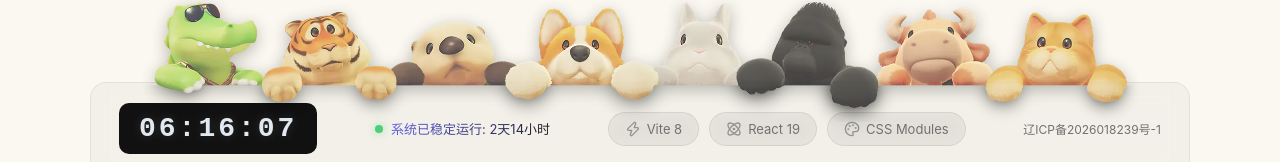
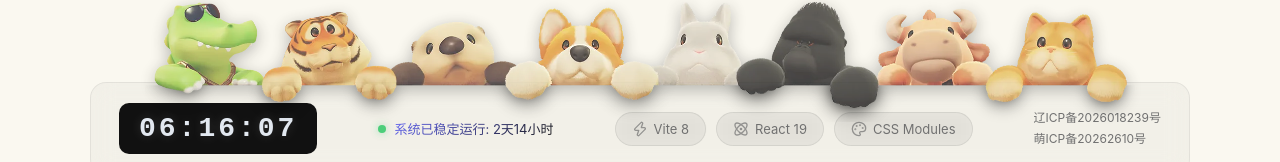
Before and after one commit to wjy11234/my-website, a React (Vite) app: page / in a window 1280 px wide. Shown: the part 1081-1243 px from the top of the page. Built offline with nearby package versions, Linux system fonts and the light colour scheme; no server answers.

Commit message:
页脚: 新增萌ICP备案号，ICP备案号去掉-1后缀，两个备案号上下排列展示

```diff
--- a/src/components/SiteFooter.jsx
+++ b/src/components/SiteFooter.jsx
@@ -7,7 +7,10 @@ import styles from './SiteFooter.module.css'
 const START_TIMESTAMP = new Date('2026-08-04T00:00:00+08:00').getTime()
 
 // ICP 备案号
-const ICP_TEXT = '辽ICP备2026018239号-1'
+const ICP_TEXT = '辽ICP备2026018239号'
+// 萌 ICP 备案号
+const MOE_ICP_TEXT = '萌ICP备20262610号'
+const MOE_ICP_URL = 'https://icp.gov.moe/?keyword=20262610'
 
 // 技术栈标签（根据项目实际技术栈）
 const TECH_TAGS = [
@@ -77,7 +80,8 @@ function SiteFooter() {
           ))}
         </div>
 
-        {/* 4. ICP备案 */}
+        {/* 4. ICP备案（两个备案号包成一组，间距小、上下排列） */}
+        <div className={styles.icpWrap}>
           <a
             className={styles.icp}
             href="https://beian.miit.gov.cn"
@@ -86,6 +90,15 @@ function SiteFooter() {
           >
             {ICP_TEXT}
           </a>
+          <a
+            className={styles.icp}
+            href={MOE_ICP_URL}
+            target="_blank"
+            rel="noopener noreferrer"
+          >
+            {MOE_ICP_TEXT}
+          </a>
+        </div>
       </div>
     </footer>
   )
--- a/src/components/SiteFooter.module.css
+++ b/src/components/SiteFooter.module.css
@@ -100,8 +100,16 @@
 }
 
 /* ICP */
+.icpWrap {
+  display: flex;
+  flex-direction: column;
+  align-items: flex-start;
+  gap: 4px;
+}
+
 .icp {
   font-size: 12px;
+  line-height: 1.4;
   color: #707070;
   text-decoration: none;
   transition: color 0.2s;
```
Lines whose indentation alone changed are shown as unchanged.
